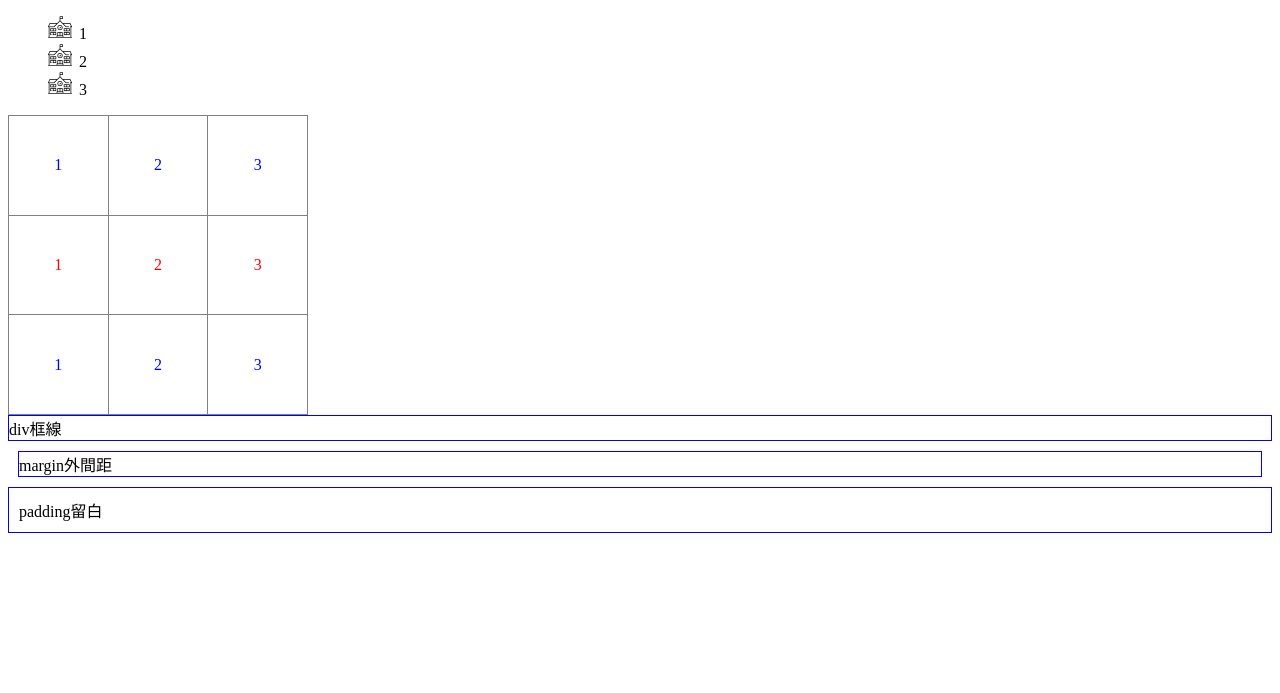
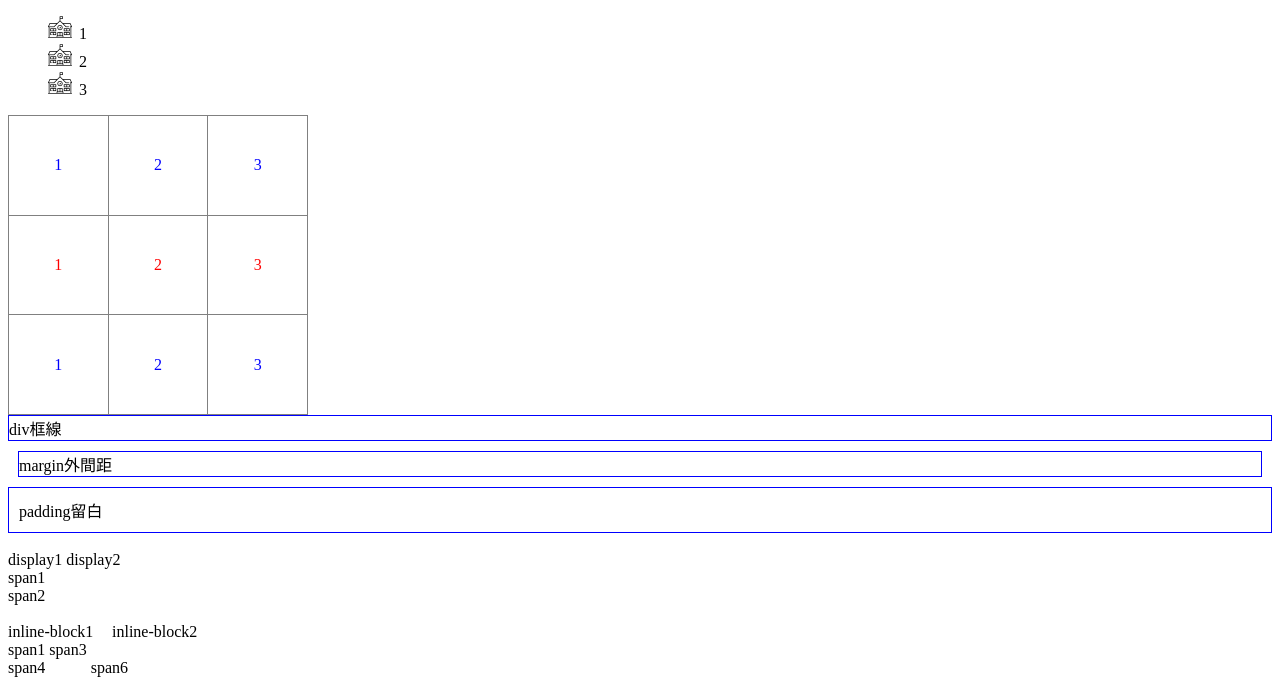
Before and after one commit to EJHuang/pt2057_11202, a plain HTML site: page css_all.html in a window 1280 px wide. Shown: the part 107-800 px from the top of the page. Drawn offline with Linux system fonts and the light colour scheme.

Commit message:
Add files via upload

```diff
--- a/css_all.html
+++ b/css_all.html
@@ -117,6 +117,18 @@
         .div_padding{
             padding:10px;
         }
+        /* display顯示 */
+        /* 不自動換行(寬度隨內容物) */
+        .display1{
+            display: inline;
+        }
+        /* 自動換行(寬度拉滿) */
+        .display2{
+            display: block;
+        }
+        .display3{
+            display: inline-block;
+        }
     </style>
 </head>
 <body>
@@ -158,5 +170,22 @@
     <div class="div_border div_padding">
         padding留白
     </div>
+    <br>
+    <div class="display1">display1</div>
+    <div class="display1">display2</div>
+    <br>
+    <span class="display2">span1</span>
+    <span class="display2">span2</span>
+    <br>
+    <div class="display3" style="width:100px">inline-block1</div>
+    <div class="display3">inline-block2</div>
+    <br>
+    <span>span1</span>
+    <span style="display: none;">span2</span>
+    <span>span3</span>
+    <br>
+    <span>span4</span>
+    <span style="visibility: hidden;">span5</span>
+    <span>span6</span>
 </body>
 </html>
```
